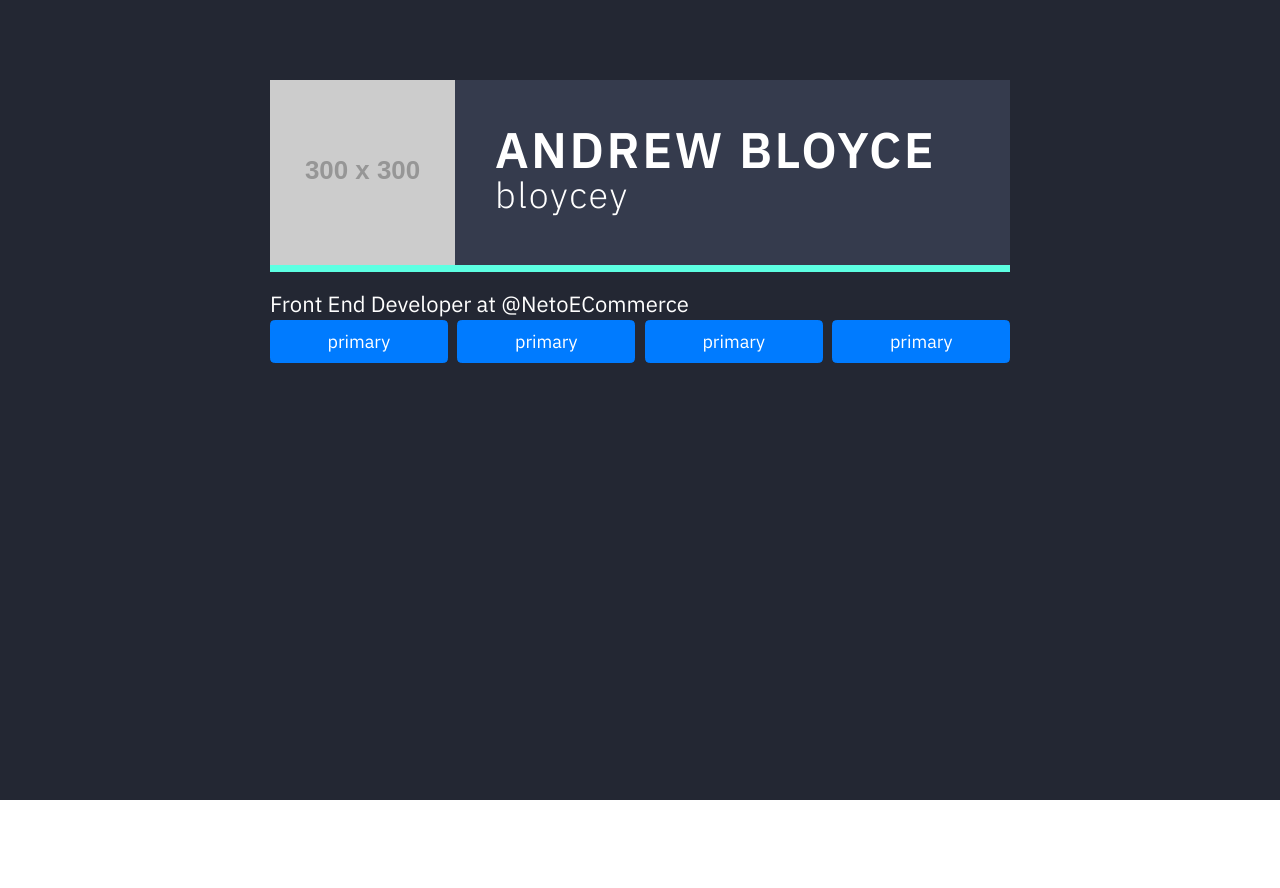
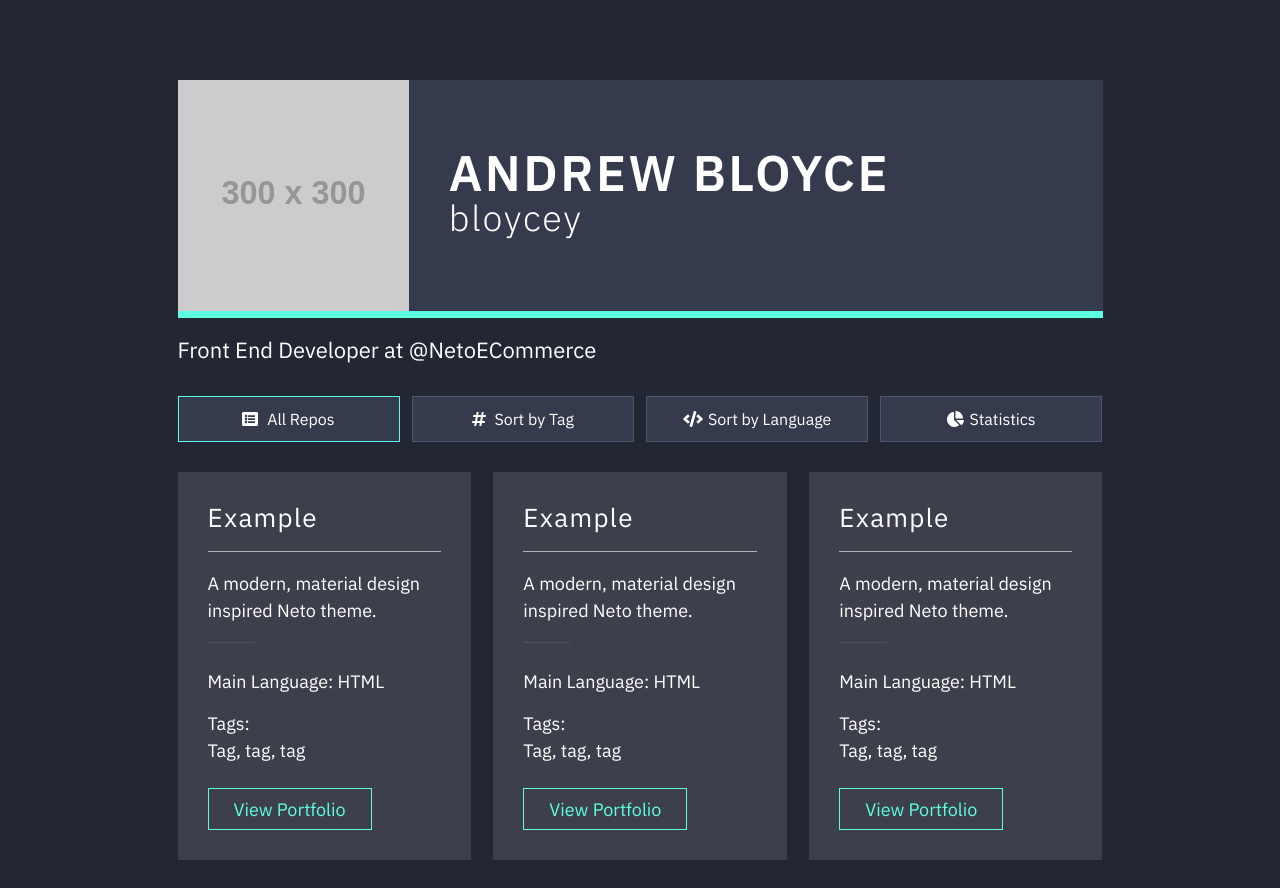
Before and after one commit to bloycey/github-portfolio, a React (Create React App) app in the folder client/: page /users/1 in a window 1280 px wide. Shown: the top 888 px of the page. Before the commit the page ends 800 px from the top, so only its background shows below. Built offline with nearby package versions, Linux system fonts and the light colour scheme.

Commit message:
Repo card styling mostly complete

```diff
--- a/client/package.json
+++ b/client/package.json
@@ -3,6 +3,9 @@
   "version": "0.1.0",
   "license": "MIT",
   "dependencies": {
+    "@fortawesome/fontawesome-svg-core": "^1.2.12",
+    "@fortawesome/free-solid-svg-icons": "^5.6.3",
+    "@fortawesome/react-fontawesome": "^0.1.3",
     "bootstrap": "^4.2.1",
     "react": "^16.7.0",
     "react-dom": "^16.7.0",
--- a/client/src/App.css
+++ b/client/src/App.css
@@ -204,6 +204,8 @@ a.user-card {
 }
 
 .filter-controls {
+  margin-top: 30px;
+  margin-bottom: 30px;
   display: flex;
   justify-content: space-between;
 }
@@ -211,3 +213,70 @@ a.user-card {
 .filter-controls button {
   width: 24%;
 }
+
+.filter-btn {
+  background-color: #353b4c;
+  border: 1px solid #4e5770;
+  border-radius: 0;
+  font-size: 16px;
+  padding-top: 10px;
+  padding-bottom: 10px;
+}
+
+.filter-btn.selected,
+.filter-btn:hover {
+  border: 1px solid #5cffe2;
+  background-color: #353b4c;
+}
+
+.filter-btn svg {
+  margin-right: 5px;
+}
+
+.repos-wrapper {
+  display: flex;
+  flex-wrap: wrap;
+  justify-content: space-between;
+}
+
+.single-repo-wrapper {
+  background-color: #3d404a;
+  width: calc(33.33% - 15px);
+  margin-bottom: 30px;
+  padding: 30px;
+  text-align: left;
+}
+
+.single-repo-wrapper hr {
+  border-color: #fff;
+  opacity: 0.6;
+}
+
+.repo-title {
+  font-size: 26px;
+  font-weight: 400;
+}
+
+hr.small-divider {
+  width: 20%;
+  display: inline-block;
+  opacity: 0.1;
+}
+
+.view-repo-btn {
+  border: 1px solid #5cffe2;
+  border-radius: 0;
+  color: #5cffe2;
+  padding-right: 25px;
+  padding-left: 25px;
+}
+
+.view-repo-btn:hover {
+  border-color: #25b99e;
+  background-color: #25b99e;
+  color: #fff;
+}
+
+.language {
+  padding-bottom: 15px;
+}
--- a/client/src/Profile.js
+++ b/client/src/Profile.js
@@ -1,9 +1,18 @@
 import React, { Component } from "react";
 import { Container, Row, Col, Button } from "reactstrap";
+import { FontAwesomeIcon } from "@fortawesome/react-fontawesome";
+import Repo from "./components/Repo";
+import {
+  faListAlt,
+  faHashtag,
+  faCode,
+  faChartPie
+} from "@fortawesome/free-solid-svg-icons";
 
 class Profile extends React.Component {
   state = {
     userData: false,
+    view: "all",
     rateLimit: "",
     repos: "",
     tags: ""
@@ -111,7 +120,7 @@ class Profile extends React.Component {
       <div className="profile-wrapper">
         <Container class="narrow-container">
           <Row className="profile-header-outer-wrapper row-padded">
-            <Col md={{ size: 8, offset: 2 }}>
+            <Col md={{ size: 10, offset: 1 }}>
               <Row className="profile-header-row">
                 <Col xs="3" className="profile-header-img-wrapper">
                   <img
@@ -120,30 +129,51 @@ class Profile extends React.Component {
                   />
                 </Col>
                 <Col xs="9" className="profile-header-text">
-                  <h1 class="uppercase">Andrew Bloyce</h1>
+                  <h1 className="uppercase">Andrew Bloyce</h1>
                   <h2 className="font-light">bloycey</h2>
                 </Col>
               </Row>
             </Col>
           </Row>
           <Row className="row-padded">
-            <Col md={{ size: 8, offset: 2 }} className="no-padding-left-right">
+            <Col md={{ size: 10, offset: 1 }} className="no-padding-left-right">
               <div className="description">
                 Front End Developer at @NetoECommerce
               </div>
             </Col>
           </Row>
           <Row className="row-padded">
-            <Col md={{ size: 8, offset: 2 }} className="no-padding-left-right">
+            <Col md={{ size: 10, offset: 1 }} className="no-padding-left-right">
               <div className="filter-controls">
-                <Button color="primary">primary</Button>
-                <Button color="primary">primary</Button>
-                <Button color="primary">primary</Button>
-                <Button color="primary">primary</Button>
+                <Button className="filter-btn selected">
+                  <FontAwesomeIcon icon={faListAlt} /> All Repos
+                </Button>
+                <Button className="filter-btn">
+                  <FontAwesomeIcon icon={faHashtag} /> Sort by Tag
+                </Button>
+                <Button className="filter-btn">
+                  <FontAwesomeIcon icon={faCode} />
+                  Sort by Language
+                </Button>
+                <Button className="filter-btn">
+                  <FontAwesomeIcon icon={faChartPie} />
+                  Statistics
+                </Button>
               </div>
             </Col>
           </Row>
-          <div className="profile-header" />
+          <Row className="row-padded">
+            <Col md={{ size: 10, offset: 1 }} className="no-padding-left-right">
+              <div className="repos-wrapper">
+                <Repo />
+                <Repo />
+                <Repo />
+                <Repo />
+                <Repo />
+                <Repo />
+              </div>
+            </Col>
+          </Row>
           {/* <article>
             <h2>{this.props.match.params.user}</h2>
           </article> */}
--- /dev/null
+++ b/client/src/components/Repo.js
@@ -0,0 +1,32 @@
+import React, { Component } from "react";
+import { Button } from "reactstrap";
+import "../App.css";
+
+class Repo extends React.Component {
+  state = {};
+
+  render() {
+    return (
+      <div className="single-repo-wrapper">
+        <h2 className="repo-title">Example</h2>
+        <hr />
+        <div className="repo-description">
+          A modern, material design inspired Neto theme.
+        </div>
+        <hr className="small-divider" />
+        <div className="language">
+          Main Language: <span>HTML</span>
+        </div>
+        <div className="tags pb-2">
+          <p className="mb-0">Tags:</p>
+          <p>Tag, tag, tag</p>
+        </div>
+        <Button outline className="view-repo-btn">
+          View Portfolio
+        </Button>
+      </div>
+    );
+  }
+}
+
+export default Repo;
```
Also changed, not shown: 2 other files (tests, documents, lock files or other folders).
